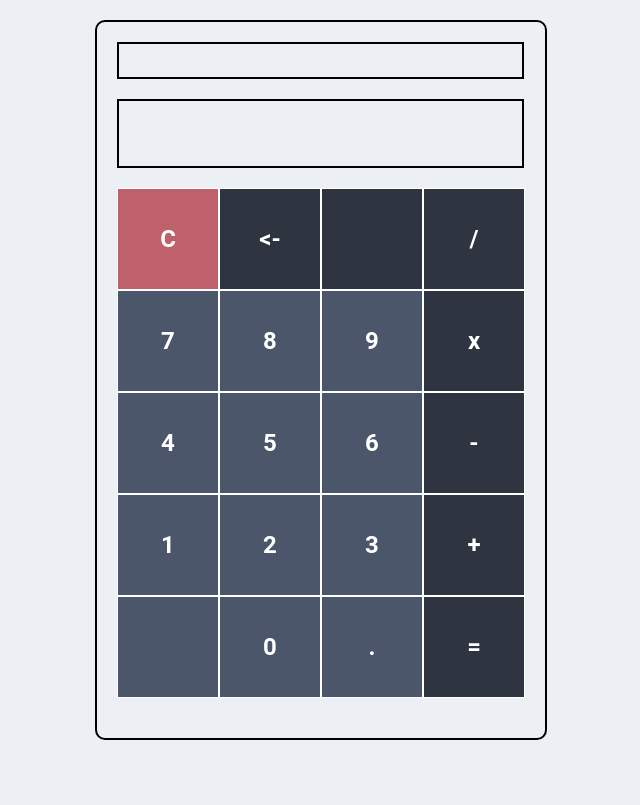
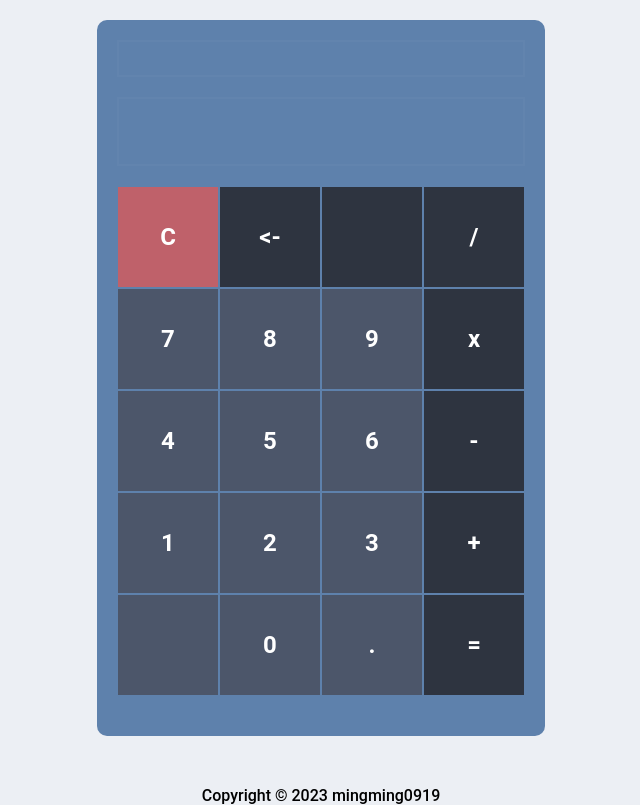
Before and after one commit to mingming0919/calculator, a plain HTML site: page index.html in a window 1280 px wide. Shown: the whole page, without its empty margins (319-959 px from the left). Drawn offline with Linux system fonts and the light colour scheme.

Commit message:
added footer
minor css changes to design

```diff
--- a/index.html
+++ b/index.html
@@ -54,6 +54,8 @@
       </div>
     </div>
 
+    <div class="footer">Copyright © 2023 mingming0919</div>
+
     <script src="javascript.js"></script>
   </body>
 </html>
--- a/styles.css
+++ b/styles.css
@@ -5,25 +5,29 @@
 
 body {
   display: flex;
-  justify-content: center;
+  flex-direction: column;
+  align-items: center;
   background-color: #eceff4;
 }
 
 .calc {
-  border: 2px solid black;
   border-radius: 10px;
   width: fit-content;
   margin-top: 20px;
+  background-color: #5E81AC;
 }
 
 .calc .screen {
-  border: 2px solid black;
+  border: 2px solid rgba(255, 255, 255, 0.027);
   margin: 20px;
   font-size: 25px;
   text-align: end;
   font-weight: 500;
   max-width: 403px;
   height: 32.5px;
+  color: rgb(230, 230, 230);
+  padding-left: 5px;
+  padding-right: 5px;
 }
 
 .calc .main {
@@ -31,6 +35,7 @@ body {
   font-weight: 700;
   height: 65px;
   overflow: auto;
+  color: white;
 }
 
 .calc .buttonsContainer {
@@ -44,7 +49,7 @@ body {
 }
 
 .calc .buttonsContainer .buttonRow .button {
-  border: 1px solid white;
+  margin: 1px;
   width: 100px;
   height: 100px;
   display: flex;
@@ -73,6 +78,12 @@ body {
   background-color: #bf616a;
 }
 
+.footer {
+    margin-top: 50px;
+    font-weight: 500;
+}
+
+/* Media Queries */
 @media (max-width: 400px) {
   .calc .screen {
     max-width: 323px;
```
